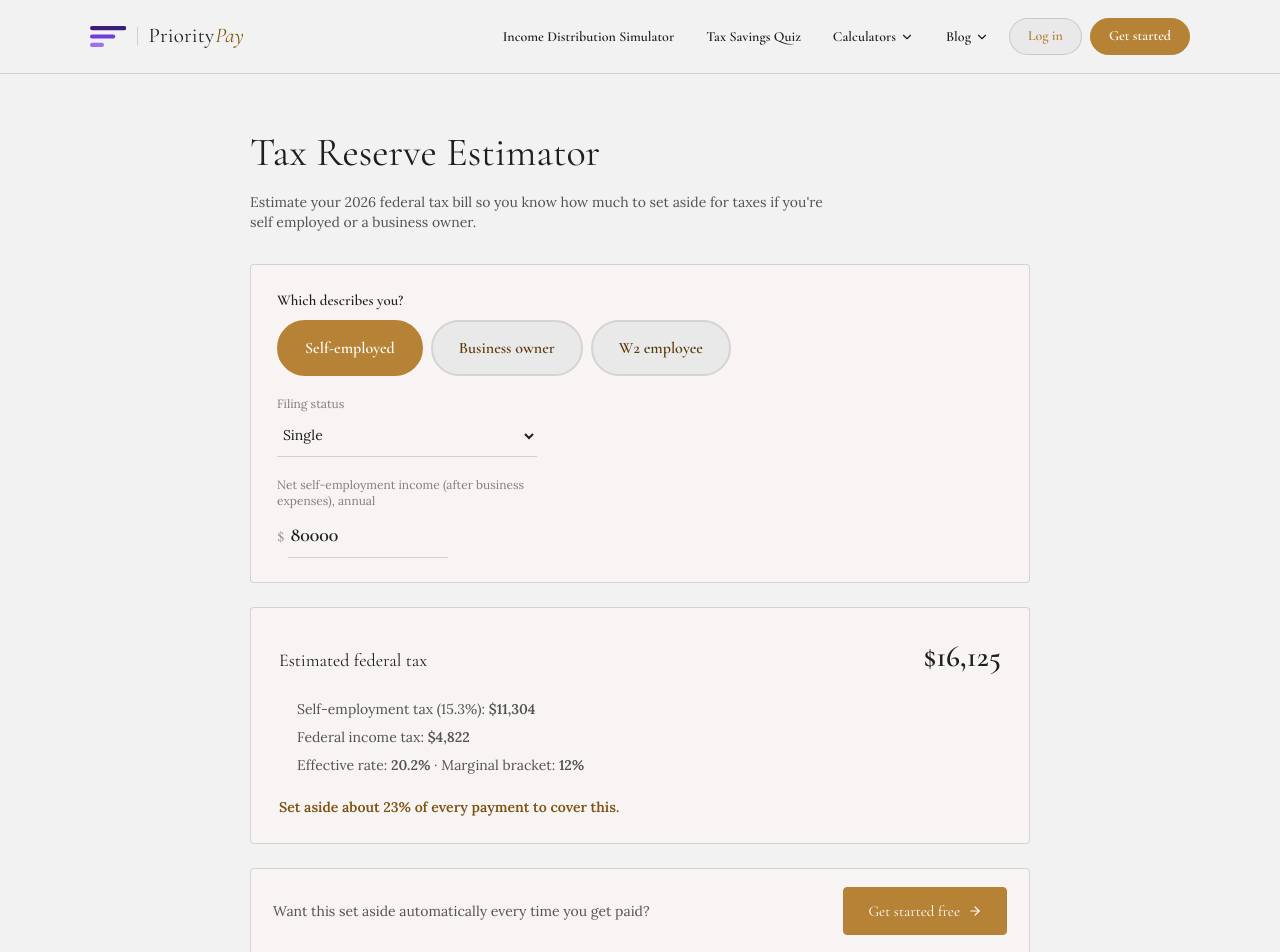
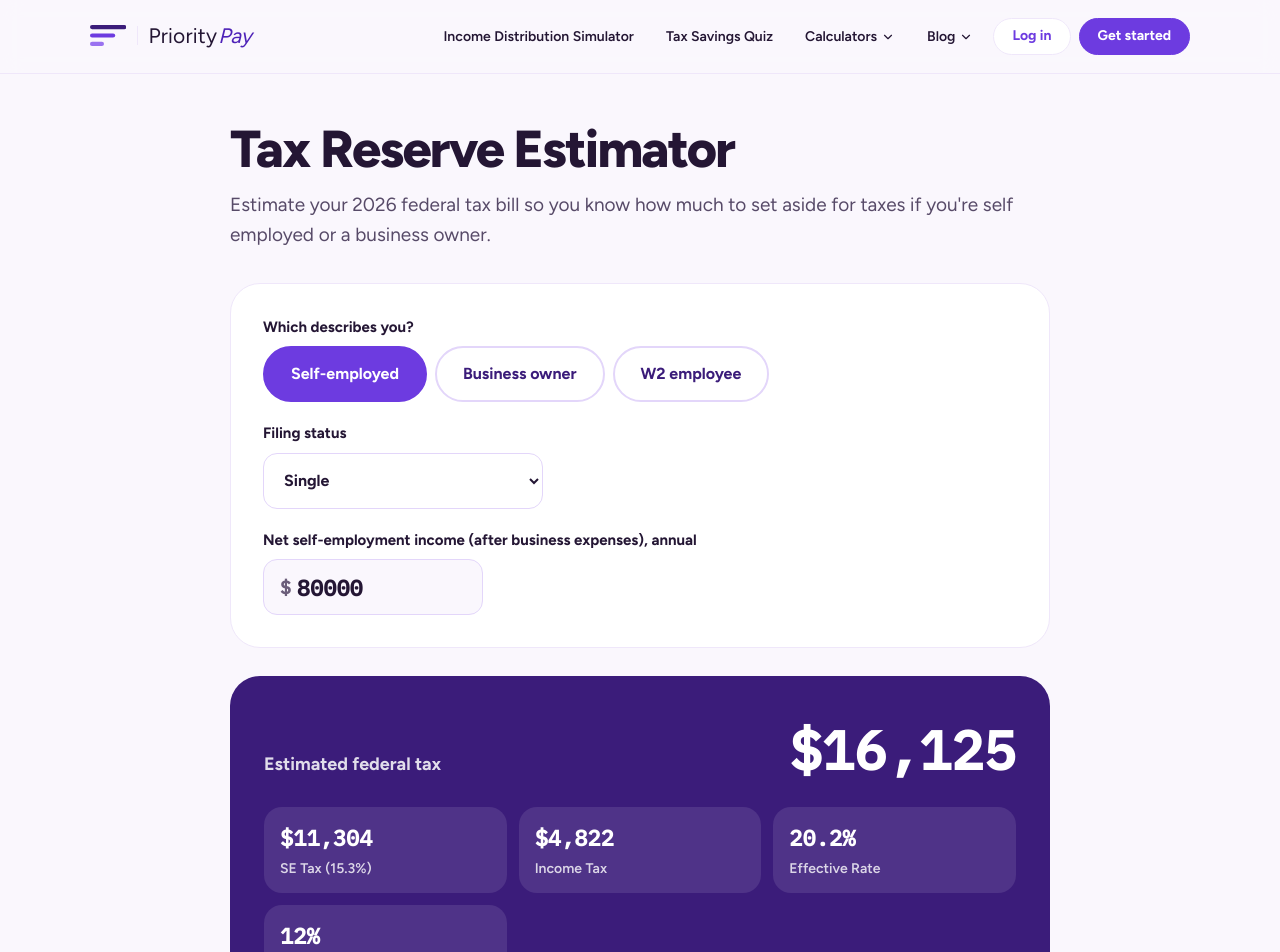
Before and after one commit to meganmahoney123/prioritypay-simple, a Next.js app: page /calculators/taxestimator in a window 1280 px wide. Shown: the top 952 px of the page. Built offline with nearby package versions, Linux system fonts and the light colour scheme.

Commit message:
Update TaxEstimatorPublicClient.js

```diff
--- a/app/calculators/taxestimator/TaxEstimatorPublicClient.js
+++ b/app/calculators/taxestimator/TaxEstimatorPublicClient.js
@@ -5,8 +5,8 @@ import { useRouter } from "next/navigation";
 import PublicHeader from "@/components/PublicHeader";
 import PublicFooter from "@/components/PublicFooter";
 import PersonaToggle from "@/components/PersonaToggle";
-import { Card, PrimaryButton, GhostButton, currency } from "@/components/ui";
-import { LEDGER_TOKENS, ledgerInputStyle, ledgerSelectStyle } from "@/lib/ledgerTheme";
+import { Card, PrimaryButton, currency } from "@/components/ui";
+import { BLOOM_TOKENS, bloomSelectStyle } from "@/lib/bloomTheme";
 import {
   FILING_STATUSES,
   estimateSelfEmployedTax,
@@ -14,6 +14,58 @@ import {
   estimateW2Tax,
 } from "@/lib/federalTaxCalculator";
 import { ArrowRight } from "lucide-react";
+
+// Shared field styling for the inputs card -- filled box (not a bare
+// underline), $ prefix, fixed 56px height with margin-top: auto inside a
+// stretched flex label so every control bottom-aligns on one baseline
+// even when a neighboring label wraps to two lines (see spec 04's
+// "baseline alignment" note -- the W2-wages label is the one that wraps).
+function MoneyField({ label, value, onChange, width = 220 }) {
+  return (
+    <label
+      className="flex flex-col gap-2"
+      style={{ flex: "1 1 240px", fontSize: 15, fontWeight: 700, color: "var(--color-text)" }}
+    >
+      {label}
+      <span
+        style={{
+          marginTop: "auto",
+          height: 56,
+          boxSizing: "border-box",
+          display: "flex",
+          alignItems: "center",
+          gap: 6,
+          width,
+          maxWidth: "100%",
+          background: "var(--color-neutral-100)",
+          border: "1px solid var(--color-neutral-300)",
+          borderRadius: "var(--radius-sm)",
+          padding: "0 16px",
+        }}
+      >
+        <span style={{ fontFamily: "var(--font-mono)", fontSize: 18, color: "var(--color-neutral-700)" }}>$</span>
+        <input
+          type="number"
+          onFocus={(e) => e.target.select()}
+          min={0}
+          step={1000}
+          value={value}
+          onChange={onChange}
+          style={{
+            width: "100%",
+            border: 0,
+            background: "transparent",
+            outline: "none",
+            fontFamily: "var(--font-mono)",
+            fontSize: 22,
+            fontWeight: 800,
+            color: "var(--color-text)",
+          }}
+        />
+      </span>
+    </label>
+  );
+}
 
 const pct = (n) => `${Math.round((n || 0) * 1000) / 10}%`;
 
@@ -34,24 +86,61 @@ export default function TaxEstimatorPublicClient() {
 
   const setAsidePct = Math.min(60, Math.ceil((result.effectiveRate || 0) * 100) + 2);
 
+  // Breakdown tiles vary by persona (spec 04): SE tax/income tax/effective
+  // + marginal for self-employed; payroll tax/income tax/effective +
+  // marginal for business owner; income tax/effective/marginal for W2.
+  const tiles =
+    persona === "self_employed"
+      ? [
+          { label: "SE tax (15.3%)", value: currency(result.seTax) },
+          { label: "income tax", value: currency(result.incomeTax) },
+          { label: "effective rate", value: pct(result.effectiveRate) },
+          { label: "marginal bracket", value: pct(result.marginalRate) },
+        ]
+      : persona === "business_owner"
+      ? [
+          { label: `payroll tax on ${currency(result.wages)} wages`, value: currency(result.payrollTax) },
+          { label: "income tax on wages + draw", value: currency(result.incomeTax) },
+          { label: "effective rate", value: pct(result.effectiveRate) },
+          { label: "marginal bracket", value: pct(result.marginalRate) },
+        ]
+      : [
+          { label: "income tax", value: currency(result.incomeTax) },
+          { label: "effective rate", value: pct(result.effectiveRate) },
+          { label: "marginal bracket", value: pct(result.marginalRate) },
+        ];
+
   return (
-    <div style={LEDGER_TOKENS}>
+    <div style={BLOOM_TOKENS}>
       <PublicHeader />
-      <div style={{ maxWidth: 860, margin: "0 auto", padding: "48px clamp(18px, 4vw, 40px) 80px" }}>
-        <h1 style={{ fontFamily: "var(--font-heading)", fontSize: "clamp(30px, 4vw, 40px)", fontWeight: 400, margin: "0 0 10px" }}>
+      <div style={{ maxWidth: 900, margin: "0 auto", padding: "48px clamp(18px, 4vw, 40px) 80px" }}>
+        <h1
+          style={{
+            fontFamily: "var(--font-heading)",
+            fontSize: "clamp(38px, 4.6vw, 52px)",
+            fontWeight: 800,
+            letterSpacing: "-0.035em",
+            lineHeight: 1.04,
+            margin: "0 0 14px",
+          }}
+        >
           Tax Reserve Estimator
         </h1>
-        <p className="text-sm" style={{ maxWidth: 580, color: "color-mix(in srgb, var(--color-text) 76%, transparent)", margin: "0 0 32px" }}>
+        <p style={{ fontSize: 19, lineHeight: 1.6, maxWidth: "42em", color: "var(--color-neutral-800)", margin: "0 0 32px" }}>
           Estimate your 2026 federal tax bill so you know how much to set aside for taxes if you're self employed
           or a business owner.
         </p>
 
-        <Card style={{ padding: "24px 26px", marginBottom: 24 }}>
+        {/* Inputs card */}
+        <div style={{ background: "var(--color-surface)", border: "1px solid var(--color-divider)", borderRadius: 30, padding: 32, marginBottom: 28 }}>
           <PersonaToggle value={persona} onChange={setPersona} />
 
-          <label className="text-xs flex flex-col gap-1 mb-5" style={{ maxWidth: 260, color: "color-mix(in srgb, var(--color-text) 55%, transparent)" }}>
+          <label
+            className="flex flex-col gap-2 mb-5"
+            style={{ maxWidth: 280, fontSize: 15, fontWeight: 700, color: "var(--color-text)" }}
+          >
             Filing status
-            <select value={filingStatus} onChange={(e) => setFilingStatus(e.target.value)} style={ledgerSelectStyle({ fontSize: 14 })}>
+            <select value={filingStatus} onChange={(e) => setFilingStatus(e.target.value)} style={bloomSelectStyle({ height: 56, fontSize: 16 })}>
               {FILING_STATUSES.map((f) => (
                 <option key={f.value} value={f.value}>
                   {f.label}
@@ -61,56 +150,42 @@ export default function TaxEstimatorPublicClient() {
           </label>
 
           {persona === "self_employed" && (
-            <label className="text-xs flex flex-col gap-1" style={{ maxWidth: 280, color: "color-mix(in srgb, var(--color-text) 55%, transparent)" }}>
-              Net self-employment income (after business expenses), annual
-              <span style={{ display: "flex", alignItems: "baseline", gap: 4 }}>
-                <span style={{ fontFamily: "var(--font-heading)", fontSize: 18, color: "color-mix(in srgb, var(--color-text) 55%, transparent)" }}>$</span>
-                <input
-                  type="number"
-                  onFocus={(e) => e.target.select()}
-                  min={0}
-                  step={1000}
+            <div className="flex gap-5 flex-wrap items-end">
+              <MoneyField
+                label="Net self-employment income (after business expenses), annual"
                 value={netIncome}
                 onChange={(e) => setNetIncome(Math.max(0, Number(e.target.value) || 0))}
-                  style={ledgerInputStyle({ fontFamily: "var(--font-heading)", fontSize: 20, fontWeight: 600, width: 160 })}
+                width={220}
               />
-              </span>
-            </label>
+            </div>
           )}
 
           {persona === "business_owner" && (
-            <div className="flex gap-6 flex-wrap">
-              <label className="text-xs flex flex-col gap-1" style={{ maxWidth: 260, color: "color-mix(in srgb, var(--color-text) 55%, transparent)" }}>
-                Total business profit, annual
-                <span style={{ display: "flex", alignItems: "baseline", gap: 4 }}>
-                  <span style={{ fontFamily: "var(--font-heading)", fontSize: 18, color: "color-mix(in srgb, var(--color-text) 55%, transparent)" }}>$</span>
-                  <input
-                    type="number"
-                    onFocus={(e) => e.target.select()}
-                    min={0}
-                    step={1000}
+            <div className="flex gap-5 flex-wrap items-end">
+              <MoneyField
+                label="Total business profit, annual"
                 value={businessProfit}
                 onChange={(e) => setBusinessProfit(Math.max(0, Number(e.target.value) || 0))}
-                    style={ledgerInputStyle({ fontFamily: "var(--font-heading)", fontSize: 20, fontWeight: 600, width: 150 })}
+                width={220}
               />
-                </span>
-              </label>
-              <label className="text-xs flex flex-col gap-1" style={{ maxWidth: 260, color: "color-mix(in srgb, var(--color-text) 55%, transparent)" }}>
-                What you pay yourself in W2 wages, annual
-                <span style={{ display: "flex", alignItems: "baseline", gap: 4 }}>
-                  <span style={{ fontFamily: "var(--font-heading)", fontSize: 18, color: "color-mix(in srgb, var(--color-text) 55%, transparent)" }}>$</span>
-                  <input
-                    type="number"
-                    onFocus={(e) => e.target.select()}
-                    min={0}
-                    step={1000}
+              <MoneyField
+                label="What you pay yourself in W2 wages, annual"
                 value={wagesToSelf}
                 onChange={(e) => setWagesToSelf(Math.max(0, Number(e.target.value) || 0))}
-                    style={ledgerInputStyle({ fontFamily: "var(--font-heading)", fontSize: 20, fontWeight: 600, width: 150 })}
+                width={220}
               />
-                </span>
-              </label>
-              <p className="text-xs" style={{ color: "color-mix(in srgb, var(--color-text) 50%, transparent)", flexBasis: "100%", margin: 0 }}>
+              <p
+                style={{
+                  flexBasis: "100%",
+                  margin: "16px 0 0",
+                  background: "var(--color-accent-100)",
+                  borderRadius: 16,
+                  padding: "14px 18px",
+                  fontSize: 16,
+                  lineHeight: 1.6,
+                  color: "var(--color-neutral-800)",
+                }}
+              >
                 The rest ({currency(result.draw || 0)}) is treated as an owner's draw / distribution -- not subject
                 to payroll tax the way wages are.
               </p>
@@ -118,60 +193,47 @@ export default function TaxEstimatorPublicClient() {
           )}
 
           {persona === "w2" && (
-            <label className="text-xs flex flex-col gap-1" style={{ maxWidth: 260, color: "color-mix(in srgb, var(--color-text) 55%, transparent)" }}>
-              Gross annual salary
-              <span style={{ display: "flex", alignItems: "baseline", gap: 4 }}>
-                <span style={{ fontFamily: "var(--font-heading)", fontSize: 18, color: "color-mix(in srgb, var(--color-text) 55%, transparent)" }}>$</span>
-                <input
-                  type="number"
-                  onFocus={(e) => e.target.select()}
-                  min={0}
-                  step={1000}
+            <div className="flex gap-5 flex-wrap items-end">
+              <MoneyField
+                label="Gross annual salary"
                 value={grossSalary}
                 onChange={(e) => setGrossSalary(Math.max(0, Number(e.target.value) || 0))}
-                  style={ledgerInputStyle({ fontFamily: "var(--font-heading)", fontSize: 20, fontWeight: 600, width: 160 })}
+                width={220}
               />
-              </span>
-            </label>
+            </div>
           )}
-        </Card>
-
-        <Card style={{ padding: "26px 28px", marginBottom: 24 }}>
-          <div className="flex items-baseline justify-between flex-wrap gap-2 mb-4">
-            <span style={{ fontFamily: "var(--font-heading)", fontSize: 18 }}>Estimated federal tax</span>
-            <span style={{ fontFamily: "var(--font-heading)", fontSize: 30, fontWeight: 600 }}>{currency(result.totalTax)}</span>
         </div>
 
-          <ul style={{ fontSize: 14, lineHeight: 2, margin: "0 0 18px", paddingLeft: 18, color: "color-mix(in srgb, var(--color-text) 76%, transparent)" }}>
-            {persona === "self_employed" && (
-              <>
-                <li>Self-employment tax (15.3%): <strong>{currency(result.seTax)}</strong></li>
-                <li>Federal income tax: <strong>{currency(result.incomeTax)}</strong></li>
-              </>
-            )}
-            {persona === "business_owner" && (
-              <>
-                <li>Payroll tax on wages (15.3% of {currency(result.wages)}): <strong>{currency(result.payrollTax)}</strong></li>
-                <li>Federal income tax on wages + draw: <strong>{currency(result.incomeTax)}</strong></li>
-              </>
-            )}
-            {persona === "w2" && <li>Federal income tax: <strong>{currency(result.incomeTax)}</strong></li>}
-            <li>Effective rate: <strong>{pct(result.effectiveRate)}</strong> &middot; Marginal bracket: <strong>{pct(result.marginalRate)}</strong></li>
-          </ul>
+        {/* Result panel -- plum, white text, the main visual change */}
+        <div style={{ background: "#3B1C7A", color: "#fff", borderRadius: 30, padding: 34, marginBottom: 28 }}>
+          <div className="flex items-baseline justify-between flex-wrap gap-2 mb-4">
+            <span style={{ fontFamily: "var(--font-heading)", fontSize: 18, fontWeight: 700, opacity: 0.85 }}>Estimated federal tax</span>
+            <span style={{ fontFamily: "var(--font-mono)", fontSize: "clamp(40px, 5vw, 54px)", fontWeight: 800 }}>{currency(result.totalTax)}</span>
+          </div>
+
+          <div style={{ display: "grid", gridTemplateColumns: "repeat(auto-fit, minmax(180px, 1fr))", gap: 12, marginBottom: 20 }}>
+            {tiles.map((t) => (
+              <div key={t.label} style={{ background: "rgba(255,255,255,0.1)", borderRadius: 18, padding: "14px 16px" }}>
+                <div style={{ fontFamily: "var(--font-mono)", fontSize: 22, fontWeight: 800 }}>{t.value}</div>
+                <div style={{ fontSize: 14, fontWeight: 600, opacity: 0.8, marginTop: 4, textTransform: "capitalize" }}>{t.label}</div>
+              </div>
+            ))}
+          </div>
 
           {persona !== "w2" ? (
-            <p className="text-sm m-0" style={{ color: "var(--color-accent-700)", fontWeight: 600 }}>
-              Set aside about {setAsidePct}% of every payment to cover this.
-            </p>
+            <div style={{ background: "#fff", borderRadius: 20, padding: "20px 24px", display: "flex", alignItems: "baseline", gap: 14, flexWrap: "wrap", marginBottom: 16 }}>
+              <span style={{ fontFamily: "var(--font-mono)", fontSize: 34, fontWeight: 800, color: "#4E22B8" }}>{setAsidePct}%</span>
+              <span style={{ fontSize: 18, fontWeight: 700, color: "var(--color-text)" }}>Set aside about this much of every payment to cover it.</span>
+            </div>
           ) : (
-            <p className="text-sm m-0" style={{ color: "color-mix(in srgb, var(--color-text) 60%, transparent)" }}>
+            <p style={{ fontSize: 16, lineHeight: 1.6, opacity: 0.85, margin: "0 0 16px" }}>
               Your employer withholds throughout the year. Compare this estimate to what's coming out of your
               paychecks to see if you're on track.
             </p>
           )}
 
           {persona === "business_owner" && result.potentialSavingsVsSelfEmployed > 100 && (
-            <p className="text-sm mt-3" style={{ color: "color-mix(in srgb, var(--color-text) 60%, transparent)" }}>
+            <p style={{ fontSize: 16, lineHeight: 1.6, opacity: 0.85, margin: "0 0 16px" }}>
               Running this same {currency(result.businessProfit)} as plain self-employment income (no wages/draw
               split) would cost about <strong>{currency(result.potentialSavingsVsSelfEmployed)} more</strong> in
               payroll/self-employment tax.
@@ -179,23 +241,24 @@ export default function TaxEstimatorPublicClient() {
           )}
 
           {result.overQbiThreshold && (
-            <p className="text-xs mt-3" style={{ color: "color-mix(in srgb, var(--color-text) 50%, transparent)" }}>
+            <div style={{ background: "rgba(255,255,255,0.1)", borderRadius: 14, padding: "14px 16px", fontSize: 15, lineHeight: 1.6 }}>
               Heads up: at this income the 20% qualified business income deduction used here starts phasing out for
               some business types -- worth a real accountant's review at this level.
-            </p>
+            </div>
           )}
-        </Card>
+        </div>
 
-        <Card style={{ display: "flex", alignItems: "center", justifyContent: "space-between", gap: 16, flexWrap: "wrap", padding: "18px 22px", marginBottom: 20 }}>
-          <p className="text-sm m-0" style={{ color: "color-mix(in srgb, var(--color-text) 76%, transparent)" }}>
+        {/* CTA banner */}
+        <div style={{ background: "#EDE6FF", borderRadius: 26, padding: "28px 32px", display: "flex", alignItems: "center", justifyContent: "space-between", gap: 16, flexWrap: "wrap", marginBottom: 24 }}>
+          <p style={{ fontSize: 19, fontWeight: 700, margin: 0, color: "var(--color-text)" }}>
             Want this set aside automatically every time you get paid?
           </p>
           <PrimaryButton onClick={() => router.push("/signup")}>
             Get started free <ArrowRight size={14} />
           </PrimaryButton>
-        </Card>
+        </div>
 
-        <p className="text-xs" style={{ color: "color-mix(in srgb, var(--color-text) 45%, transparent)" }}>
+        <p style={{ fontSize: 15, lineHeight: 1.6, color: "var(--color-neutral-700)" }}>
           Estimate only, based on 2026 federal brackets and standard deductions -- not tax advice. Doesn't account
           for state tax, credits, itemized deductions, or other income. Talk to a real accountant for your specific
           situation.
```
Lines whose indentation alone changed are shown as unchanged.
